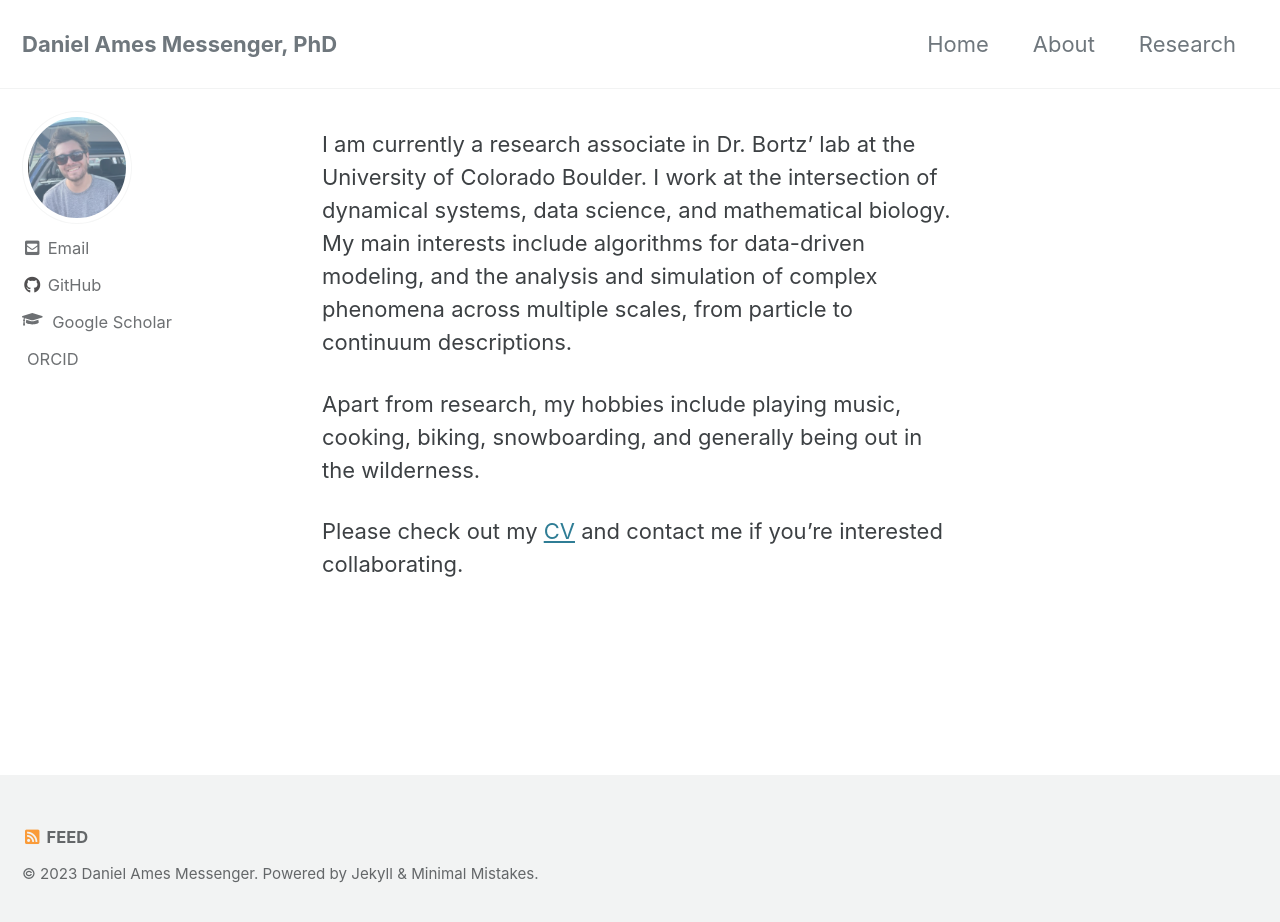
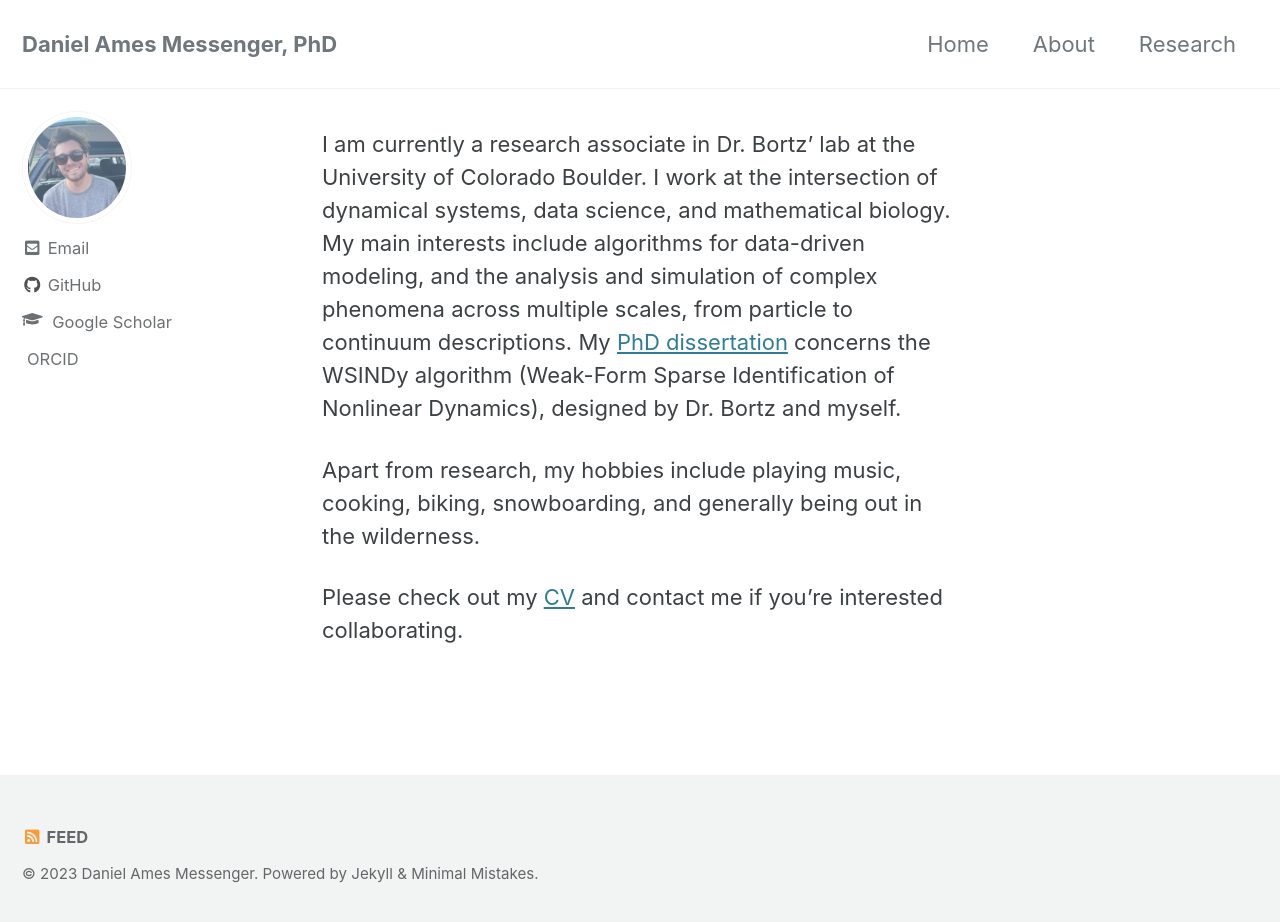
Before and after one commit to dm973/dm973.github.io, a Jekyll site: the page built from index.md, in a window 1280 px wide and 930 px high. Shown: the top 922 px of the window. Built offline with Jekyll 4.4.1, drawn with Linux system fonts in a browser that asks for light colours; cached includes are drawn as plain includes.

Commit message:
summer updates

```diff
--- a/index.md
+++ b/index.md
@@ -5,7 +5,7 @@
 layout: single
 ---
 
-I am currently a research associate in Dr. Bortz' lab at the University of Colorado Boulder. I work at the intersection of dynamical systems, data science, and mathematical biology. My main interests include algorithms for data-driven modeling, and the analysis and simulation of complex phenomena across multiple scales, from particle to continuum descriptions.
+I am currently a research associate in Dr. Bortz' lab at the University of Colorado Boulder. I work at the intersection of dynamical systems, data science, and mathematical biology. My main interests include algorithms for data-driven modeling, and the analysis and simulation of complex phenomena across multiple scales, from particle to continuum descriptions. My [PhD dissertation](/assets/docs/phddiss/out.pdf) concerns the WSINDy algorithm (Weak-Form Sparse Identification of Nonlinear Dynamics), designed by Dr. Bortz and myself.
 
 Apart from research, my hobbies include playing music, cooking, biking, snowboarding, and generally being out in the wilderness.
 
```
Also changed, not shown: 1 other file.
